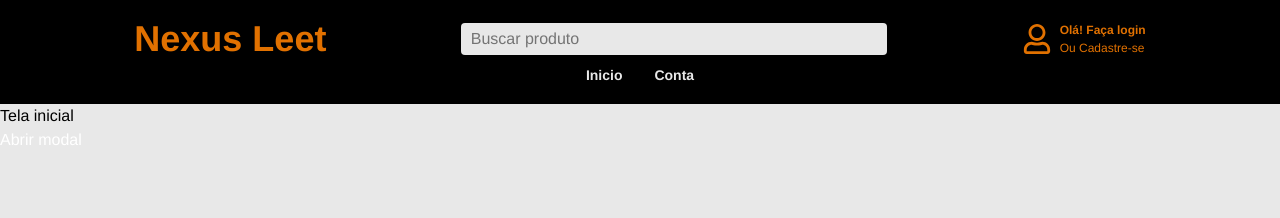
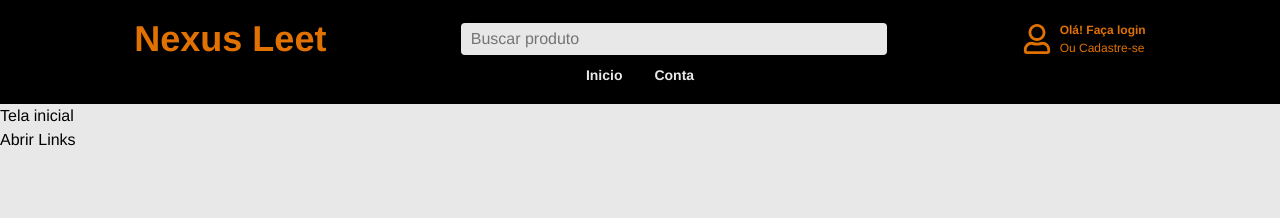
Before and after one commit to gustavocarvalho-ra/NextJs-NexusLeet, a Next.js app: page / in a window 1280 px wide. Shown: the top 218 px of the page. Built offline with nearby package versions, Linux system fonts and the light colour scheme; no server answers.

Commit message:
feat: test modal

```diff
--- a/src/app/components/ui/Modal.tsx
+++ b/src/app/components/ui/Modal.tsx
@@ -1,32 +1,35 @@
 "use client"
 
-import { useState } from "react";
+import { useState } from 'react';
 
-// interface ModalProps {
-//   isOpen?: boolean;
-//   onClose?: () => void;
-// }
-
-export default function Modal() {
+export default function ModalLinks() {
   const [isOpen, setIsOpen] = useState(false);
 
-  const handleOpenModal = () => {
+
+  const toggleModal = () => {
     setIsOpen(!isOpen);
   };
 
-
-  return(
+  return (
     <div>
-      <button className="text-white cursor-pointer" onClick={handleOpenModal}>
-        Abrir modal
+      <button
+        onClick={toggleModal}
+      >
+        Abrir Links
       </button>
 
       {isOpen && (
-        <div className="w-screen h-screen absolute bg-amber-100" onClick={handleOpenModal}>
+        <div className="w-screen h-screen bg-amber-900 absolute" onClick={toggleModal}>
+          <h1>test</h1>
+          <div onClick={(e) => e.stopPropagation()}>
+            <button onClick={toggleModal}>
+              X
+            </button>
+            <h2>Links Úteis</h2>
 
+          </div>
         </div>
-
       )}
     </div>
-  )
+  );
 }
```
